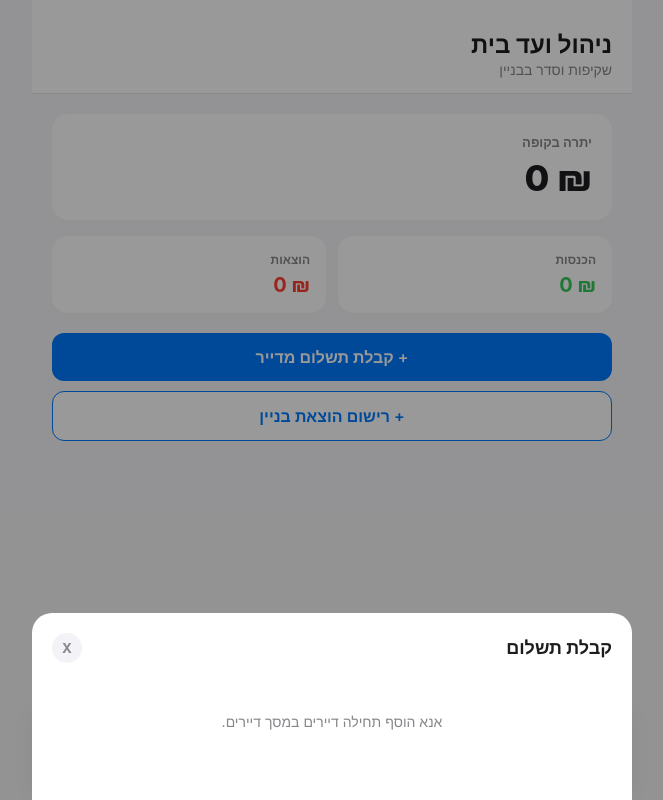
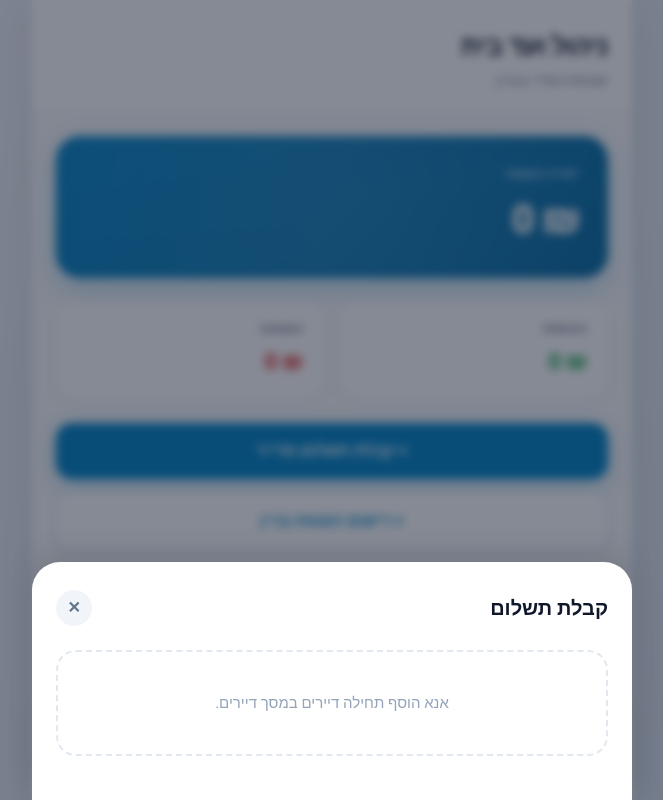
Before and after one commit to MaykoDev50/va, a plain HTML site: page index.html in a window 1280 px wide. Both pictures are taken after a click on the button "+ קבלת תשלום מדייר". Shown: the whole page, without its empty margins (308-971 px from the left). Drawn offline with nearby package versions, Linux system fonts and the light colour scheme.

Commit message:
Update index.html

```diff
--- a/index.html
+++ b/index.html
@@ -8,42 +8,338 @@
     <script src="https://unpkg.com/react-dom@18/umd/react-dom.production.min.js" crossorigin></script>
     <script src="https://unpkg.com/@babel/standalone/babel.min.js"></script>
     <style>
-        * { box-sizing: border-box; margin: 0; padding: 0; font-family: -apple-system, BlinkMacSystemFont, "Segoe UI", Roboto, Helvetica, Arial, sans-serif; }
-        body { background-color: #F5F5F7; color: #1D1D1F; }
-        .app-container { max-width: 600px; margin: 0 auto; background-color: #F5F5F7; min-height: 100vh; position: relative; display: flex; flex-direction: column; padding-bottom: 110px; }
-        .top-header { padding: 30px 20px 15px 20px; background: #FFF; border-bottom: 1px solid #E5E5EA; position: sticky; top: 0; z-index: 10; }
-        .top-header h1 { font-size: 24px; font-weight: 700; color: #1D1D1F; }
-        .top-header p { font-size: 14px; color: #86868B; margin-top: 2px; }
-        .content { padding: 20px; flex: 1; }
-        .balance-card { background: #FFF; border-radius: 16px; padding: 20px; margin-bottom: 16px; box-shadow: 0 2px 10px rgba(0,0,0,0.02); }
-        .balance-label { font-size: 13px; color: #86868B; margin-bottom: 6px; text-transform: uppercase; font-weight: 600; }
-        .balance-amount { font-size: 36px; font-weight: 800; color: #1D1D1F; direction: ltr; text-align: right; }
-        .stats-grid { display: grid; grid-template-columns: 1fr 1fr; gap: 12px; margin-bottom: 20px; }
-        .stat-card { background: #FFF; padding: 16px; border-radius: 16px; box-shadow: 0 2px 10px rgba(0,0,0,0.02); }
-        .stat-title { font-size: 12px; color: #86868B; margin-bottom: 6px; font-weight: 600; }
-        .stat-amount { font-size: 20px; font-weight: 700; direction: ltr; text-align: right; }
-        .btn { display: block; width: 100%; padding: 14px; border-radius: 12px; font-size: 16px; font-weight: 600; cursor: pointer; border: none; margin-bottom: 10px; text-align: center; }
-        .btn-primary { background: #007AFF; color: #FFF; }
-        .btn-outline { background: #FFF; color: #007AFF; border: 1px solid #007AFF; }
-        .section-title { font-size: 18px; font-weight: 700; color: #1D1D1F; margin-bottom: 14px; }
-        .list-item { display: flex; justify-content: space-between; align-items: center; background: #FFF; padding: 16px; border-radius: 14px; margin-bottom: 10px; box-shadow: 0 1px 6px rgba(0,0,0,0.02); }
-        .item-info h4 { font-size: 15px; font-weight: 600; color: #1D1D1F; margin-bottom: 2px; }
-        .item-info p { font-size: 12px; color: #86868B; }
-        .item-val { font-size: 15px; font-weight: 700; direction: ltr; }
-        .empty-state { text-align: center; padding: 30px; color: #86868B; font-size: 14px; }
-        .modal-overlay { position: fixed; top: 0; left: 0; right: 0; bottom: 0; background: rgba(0,0,0,0.4); z-index: 100; display: flex; align-items: flex-end; }
-        .modal-content { background: #FFF; width: 100%; max-width: 600px; margin: 0 auto; border-top-left-radius: 20px; border-top-right-radius: 20px; padding: 20px 20px 40px; }
-        .modal-header { display: flex; justify-content: space-between; align-items: center; margin-bottom: 20px; }
-        .modal-header h2 { font-size: 18px; font-weight: 700; color: #1D1D1F; }
-        .btn-close { background: #F2F2F7; border: none; width: 30px; height: 30px; border-radius: 15px; font-weight: bold; cursor: pointer; color: #86868B; }
-        .input-group { margin-bottom: 14px; }
-        .input-group label { display: block; font-size: 12px; font-weight: 600; color: #86868B; margin-bottom: 6px; }
-        .form-control { width: 100%; background: #F5F5F7; border: 1px solid #E5E5EA; padding: 12px; border-radius: 10px; font-size: 15px; color: #1D1D1F; }
+        @import url('https://fonts.googleapis.com/css2?family=Heebo:wght@300;400;500;600;700;800&display=swap');
 
-        /* תפריט תחתון מוגדל ונוח ללחיצה */
-        .bottom-nav { position: fixed; bottom: 0; left: 0; right: 0; max-width: 600px; margin: 0 auto; height: 85px; background: rgba(255,255,255,0.98); border-top: 1px solid #E5E5EA; display: flex; justify-content: space-around; align-items: center; z-index: 50; padding-bottom: 10px; box-shadow: 0 -4px 20px rgba(0,0,0,0.05); }
-        .nav-item { background: none; border: none; color: #86868B; cursor: pointer; display: flex; flex-direction: column; align-items: center; justify-content: center; gap: 4px; font-size: 14px; font-weight: 700; flex: 1; height: 100%; }
-        .nav-item.active { color: #007AFF; }
+        * { box-sizing: border-box; margin: 0; padding: 0; font-family: 'Heebo', sans-serif; -webkit-tap-highlight-color: transparent; }
+
+        body {
+            background: linear-gradient(135deg, #f0f4f8 0%, #d9e2ec 100%);
+            color: #102a43;
+            min-height: 100vh;
+        }
+
+        .app-container {
+            max-width: 600px;
+            margin: 0 auto;
+            background-color: #f8fafc;
+            min-height: 100vh;
+            position: relative;
+            display: flex;
+            flex-direction: column;
+            padding-bottom: 110px;
+            box-shadow: 0 0 40px rgba(0,0,0,0.08);
+        }
+
+        .top-header {
+            padding: 28px 24px 20px 24px;
+            background: rgba(255, 255, 255, 0.85);
+            backdrop-filter: blur(12px);
+            border-bottom: 1px solid #e2e8f0;
+            position: sticky;
+            top: 0;
+            z-index: 10;
+        }
+
+        .top-header h1 {
+            font-size: 26px;
+            font-weight: 800;
+            color: #0f172a;
+            letter-spacing: -0.5px;
+        }
+
+        .top-header p {
+            font-size: 14px;
+            color: #64748b;
+            margin-top: 4px;
+            font-weight: 500;
+        }
+
+        .content {
+            padding: 24px;
+            flex: 1;
+        }
+
+        .balance-card {
+            background: linear-gradient(135deg, #0284c7 0%, #0369a1 100%);
+            border-radius: 24px;
+            padding: 28px;
+            margin-bottom: 20px;
+            box-shadow: 0 10px 25px rgba(2, 132, 199, 0.25);
+            color: #fff;
+            position: relative;
+            overflow: hidden;
+        }
+
+        .balance-card::after {
+            content: '';
+            position: absolute;
+            top: -50%;
+            left: -50%;
+            width: 200%;
+            height: 200%;
+            background: radial-gradient(circle, rgba(255,255,255,0.1) 0%, transparent 70%);
+            pointer-events: none;
+        }
+
+        .balance-label {
+            font-size: 13px;
+            color: #bae6fd;
+            margin-bottom: 8px;
+            text-transform: uppercase;
+            font-weight: 600;
+            letter-spacing: 0.5px;
+        }
+
+        .balance-amount {
+            font-size: 40px;
+            font-weight: 800;
+            direction: ltr;
+            text-align: right;
+            letter-spacing: -1px;
+        }
+
+        .stats-grid {
+            display: grid;
+            grid-template-columns: 1fr 1fr;
+            gap: 16px;
+            margin-bottom: 24px;
+        }
+
+        .stat-card {
+            background: #ffffff;
+            padding: 20px;
+            border-radius: 20px;
+            box-shadow: 0 4px 15px rgba(0,0,0,0.03);
+            border: 1px solid #f1f5f9;
+            transition: transform 0.2s;
+        }
+
+        .stat-title {
+            font-size: 13px;
+            color: #64748b;
+            margin-bottom: 8px;
+            font-weight: 600;
+        }
+
+        .stat-amount {
+            font-size: 22px;
+            font-weight: 700;
+            direction: ltr;
+            text-align: right;
+        }
+
+        .btn {
+            display: flex;
+            align-items: center;
+            justify-content: center;
+            width: 100%;
+            padding: 16px;
+            border-radius: 16px;
+            font-size: 16px;
+            font-weight: 700;
+            cursor: pointer;
+            border: none;
+            margin-bottom: 12px;
+            transition: all 0.2s ease;
+            box-shadow: 0 4px 12px rgba(0,0,0,0.04);
+        }
+
+        .btn:active {
+            transform: scale(0.98);
+        }
+
+        .btn-primary {
+            background: #0284c7;
+            color: #FFF;
+            box-shadow: 0 6px 20px rgba(2, 132, 199, 0.3);
+        }
+
+        .btn-outline {
+            background: #ffffff;
+            color: #0284c7;
+            border: 2px solid #e0f2fe;
+        }
+
+        .section-title {
+            font-size: 20px;
+            font-weight: 700;
+            color: #0f172a;
+            margin-bottom: 16px;
+        }
+
+        .list-item {
+            display: flex;
+            justify-content: space-between;
+            align-items: center;
+            background: #ffffff;
+            padding: 18px 20px;
+            border-radius: 18px;
+            margin-bottom: 12px;
+            box-shadow: 0 4px 12px rgba(0,0,0,0.02);
+            border: 1px solid #f1f5f9;
+        }
+
+        .item-info h4 {
+            font-size: 16px;
+            font-weight: 600;
+            color: #0f172a;
+            margin-bottom: 3px;
+        }
+
+        .item-info p {
+            font-size: 13px;
+            color: #64748b;
+        }
+
+        .item-val {
+            font-size: 16px;
+            font-weight: 700;
+            direction: ltr;
+        }
+
+        .empty-state {
+            text-align: center;
+            padding: 40px 20px;
+            color: #94a3b8;
+            font-size: 15px;
+            background: #ffffff;
+            border-radius: 20px;
+            border: 2px dashed #e2e8f0;
+        }
+
+        .modal-overlay {
+            position: fixed;
+            top: 0;
+            left: 0;
+            right: 0;
+            bottom: 0;
+            background: rgba(15, 23, 42, 0.5);
+            backdrop-filter: blur(5px);
+            z-index: 100;
+            display: flex;
+            align-items: flex-end;
+            animation: fadeIn 0.3s ease;
+        }
+
+        @keyframes fadeIn {
+            from { opacity: 0; }
+            to { opacity: 1; }
+        }
+
+        .modal-content {
+            background: #ffffff;
+            width: 100%;
+            max-width: 600px;
+            margin: 0 auto;
+            border-top-left-radius: 28px;
+            border-top-right-radius: 28px;
+            padding: 28px 24px 44px;
+            box-shadow: 0 -10px 30px rgba(0,0,0,0.1);
+            animation: slideUp 0.3s cubic-bezier(0.16, 1, 0.3, 1);
+        }
+
+        @keyframes slideUp {
+            from { transform: translateY(100%); }
+            to { transform: translateY(0); }
+        }
+
+        .modal-header {
+            display: flex;
+            justify-content: space-between;
+            align-items: center;
+            margin-bottom: 24px;
+        }
+
+        .modal-header h2 {
+            font-size: 20px;
+            font-weight: 700;
+            color: #0f172a;
+        }
+
+        .btn-close {
+            background: #f1f5f9;
+            border: none;
+            width: 36px;
+            height: 36px;
+            border-radius: 50%;
+            font-weight: bold;
+            cursor: pointer;
+            color: #64748b;
+            display: flex;
+            align-items: center;
+            justify-content: center;
+            font-size: 16px;
+        }
+
+        .input-group {
+            margin-bottom: 18px;
+        }
+
+        .input-group label {
+            display: block;
+            font-size: 13px;
+            font-weight: 600;
+            color: #475569;
+            margin-bottom: 8px;
+        }
+
+        .form-control {
+            width: 100%;
+            background: #f8fafc;
+            border: 1.5px solid #cbd5e1;
+            padding: 14px 16px;
+            border-radius: 14px;
+            font-size: 16px;
+            color: #0f172a;
+            outline: none;
+            transition: border-color 0.2s;
+        }
+
+        .form-control:focus {
+            border-color: #0284c7;
+            background: #ffffff;
+        }
+
+        /* תפריט תחתון מעוצב מוגדל ונוח */
+        .bottom-nav {
+            position: fixed;
+            bottom: 0;
+            left: 0;
+            right: 0;
+            max-width: 600px;
+            margin: 0 auto;
+            height: 85px;
+            background: rgba(255, 255, 255, 0.95);
+            backdrop-filter: blur(15px);
+            border-top: 1px solid #e2e8f0;
+            display: flex;
+            justify-content: space-around;
+            align-items: center;
+            z-index: 50;
+            padding-bottom: 10px;
+            box-shadow: 0 -6px 20px rgba(0,0,0,0.05);
+        }
+
+        .nav-item {
+            background: none;
+            border: none;
+            color: #94a3b8;
+            cursor: pointer;
+            display: flex;
+            flex-direction: column;
+            align-items: center;
+            justify-content: center;
+            gap: 4px;
+            font-size: 14px;
+            font-weight: 700;
+            flex: 1;
+            height: 100%;
+            transition: color 0.2s;
+        }
+
+        .nav-item.active {
+            color: #0284c7;
+        }
     </style>
 </head>
 <body>
@@ -110,11 +406,11 @@
                                 <div className="stats-grid">
                                     <div className="stat-card">
                                         <p className="stat-title">הכנסות</p>
-                                        <p className="stat-amount" style={{color: '#34C759'}}>{totalIncome.toLocaleString()} ₪</p>
+                                        <p className="stat-amount" style={{color: '#16a34a'}}>{totalIncome.toLocaleString()} ₪</p>
                                     </div>
                                     <div className="stat-card">
                                         <p className="stat-title">הוצאות</p>
-                                        <p className="stat-amount" style={{color: '#FF3B30'}}>{totalExpenses.toLocaleString()} ₪</p>
+                                        <p className="stat-amount" style={{color: '#dc2626'}}>{totalExpenses.toLocaleString()} ₪</p>
                                     </div>
                                 </div>
                                 <button className="btn btn-primary" onClick={() => setShowPaymentModal(true)}>+ קבלת תשלום מדייר</button>
@@ -128,7 +424,7 @@
                                 {payments.length === 0 ? <div className="empty-state">אין נתונים להצגה</div> : payments.map(p => (
                                     <div key={p.id} className="list-item">
                                         <div className="item-info"><h4>דירה {p.apt}</h4><p>{p.date}</p></div>
-                                        <span className="item-val" style={{color: '#34C759'}}>+{p.amount} ₪</span>
+                                        <span className="item-val" style={{color: '#16a34a'}}>+{p.amount} ₪</span>
                                     </div>
                                 ))}
                             </div>
@@ -140,7 +436,7 @@
                                 {expenses.length === 0 ? <div className="empty-state">לא נרשמו הוצאות</div> : expenses.map(e => (
                                     <div key={e.id} className="list-item">
                                         <div className="item-info"><h4>{e.title}</h4><p>{e.date}</p></div>
-                                        <span className="item-val" style={{color: '#FF3B30'}}>-{e.amount} ₪</span>
+                                        <span className="item-val" style={{color: '#dc2626'}}>-{e.amount} ₪</span>
                                     </div>
                                 ))}
                             </div>
@@ -148,9 +444,9 @@
 
                         {activeTab === 'apartments' && (
                             <div>
-                                <div style={{display: 'flex', justifyContent: 'space-between', alignItems: 'center', marginBottom: '14px'}}>
+                                <div style={{display: 'flex', justifyContent: 'space-between', alignItems: 'center', marginBottom: '16px'}}>
                                     <h2 className="section-title" style={{margin: 0}}>רשימת דיירים</h2>
-                                    <button style={{background: 'none', border: 'none', color: '#007AFF', fontWeight: '600', fontSize: '14px', cursor: 'pointer'}} onClick={() => setShowTenantModal(true)}>+ הוסף דייר</button>
+                                    <button style={{background: 'none', border: 'none', color: '#0284c7', fontWeight: '700', fontSize: '15px', cursor: 'pointer'}} onClick={() => setShowTenantModal(true)}>+ הוסף דייר</button>
                                 </div>
                                 {apartments.length === 0 ? <div className="empty-state">עדיין לא הוספת דיירים.</div> : apartments.map(apt => (
                                     <div key={apt.id} className="list-item">
@@ -177,22 +473,22 @@
                     </div>
 
                     {showTenantModal && (
-                        <div className="modal-overlay">
-                            <div className="modal-content">
-                                <div className="modal-header"><h2>הוספת דייר חדש</h2><button className="btn-close" onClick={() => setShowTenantModal(false)}>X</button></div>
+                        <div className="modal-overlay" onClick={() => setShowTenantModal(false)}>
+                            <div className="modal-content" onClick={e => e.stopPropagation()}>
+                                <div className="modal-header"><h2>הוספת דייר חדש</h2><button className="btn-close" onClick={() => setShowTenantModal(false)}>✕</button></div>
                                 <form onSubmit={handleSaveTenant}>
                                     <div className="input-group"><label>מספר דירה</label><input type="text" className="form-control" value={newTenant.apt} onChange={e => setNewTenant({...newTenant, apt: e.target.value})} required /></div>
                                     <div className="input-group"><label>שם המשפחה</label><input type="text" className="form-control" value={newTenant.name} onChange={e => setNewTenant({...newTenant, name: e.target.value})} required /></div>
-                                    <button type="submit" className="btn btn-primary" style={{marginTop: '15px'}}>שמור דייר</button>
+                                    <button type="submit" className="btn btn-primary" style={{marginTop: '10px'}}>שמור דייר</button>
                                 </form>
                             </div>
                         </div>
                     )}
 
                     {showPaymentModal && (
-                        <div className="modal-overlay">
-                            <div className="modal-content">
-                                <div className="modal-header"><h2>קבלת תשלום</h2><button className="btn-close" onClick={() => setShowPaymentModal(false)}>X</button></div>
+                        <div className="modal-overlay" onClick={() => setShowPaymentModal(false)}>
+                            <div className="modal-content" onClick={e => e.stopPropagation()}>
+                                <div className="modal-header"><h2>קבלת תשלום</h2><button className="btn-close" onClick={() => setShowPaymentModal(false)}>✕</button></div>
                                 {apartments.length === 0 ? <div className="empty-state">אנא הוסף תחילה דיירים במסך דיירים.</div> : (
                                     <form onSubmit={handleSavePayment}>
                                         <div className="input-group">
@@ -203,7 +499,7 @@
                                             </select>
                                         </div>
                                         <div className="input-group"><label>סכום (₪)</label><input type="number" className="form-control" value={newPayment.amount} onChange={e => setNewPayment({...newPayment, amount: e.target.value})} required /></div>
-                                        <button type="submit" className="btn btn-primary" style={{marginTop: '15px'}}>שמור תשלום</button>
+                                        <button type="submit" className="btn btn-primary" style={{marginTop: '10px'}}>שמור תשלום</button>
                                     </form>
                                 )}
                             </div>
@@ -211,13 +507,13 @@
                     )}
 
                     {showExpenseModal && (
-                        <div className="modal-overlay">
-                            <div className="modal-content">
-                                <div className="modal-header"><h2>רישום הוצאה</h2><button className="btn-close" onClick={() => setShowExpenseModal(false)}>X</button></div>
+                        <div className="modal-overlay" onClick={() => setShowExpenseModal(false)}>
+                            <div className="modal-content" onClick={e => e.stopPropagation()}>
+                                <div className="modal-header"><h2>רישום הוצאה</h2><button className="btn-close" onClick={() => setShowExpenseModal(false)}>✕</button></div>
                                 <form onSubmit={handleSaveExpense}>
                                     <div className="input-group"><label>תיאור ההוצאה</label><input type="text" className="form-control" value={newExpense.title} onChange={e => setNewExpense({...newExpense, title: e.target.value})} required /></div>
                                     <div className="input-group"><label>סכום (₪)</label><input type="number" className="form-control" value={newExpense.amount} onChange={e => setNewExpense({...newExpense, amount: e.target.value})} required /></div>
-                                    <button type="submit" className="btn btn-primary" style={{marginTop: '15px'}}>שמור הוצאה</button>
+                                    <button type="submit" className="btn btn-primary" style={{marginTop: '10px'}}>שמור הוצאה</button>
                                 </form>
                             </div>
                         </div>
```
